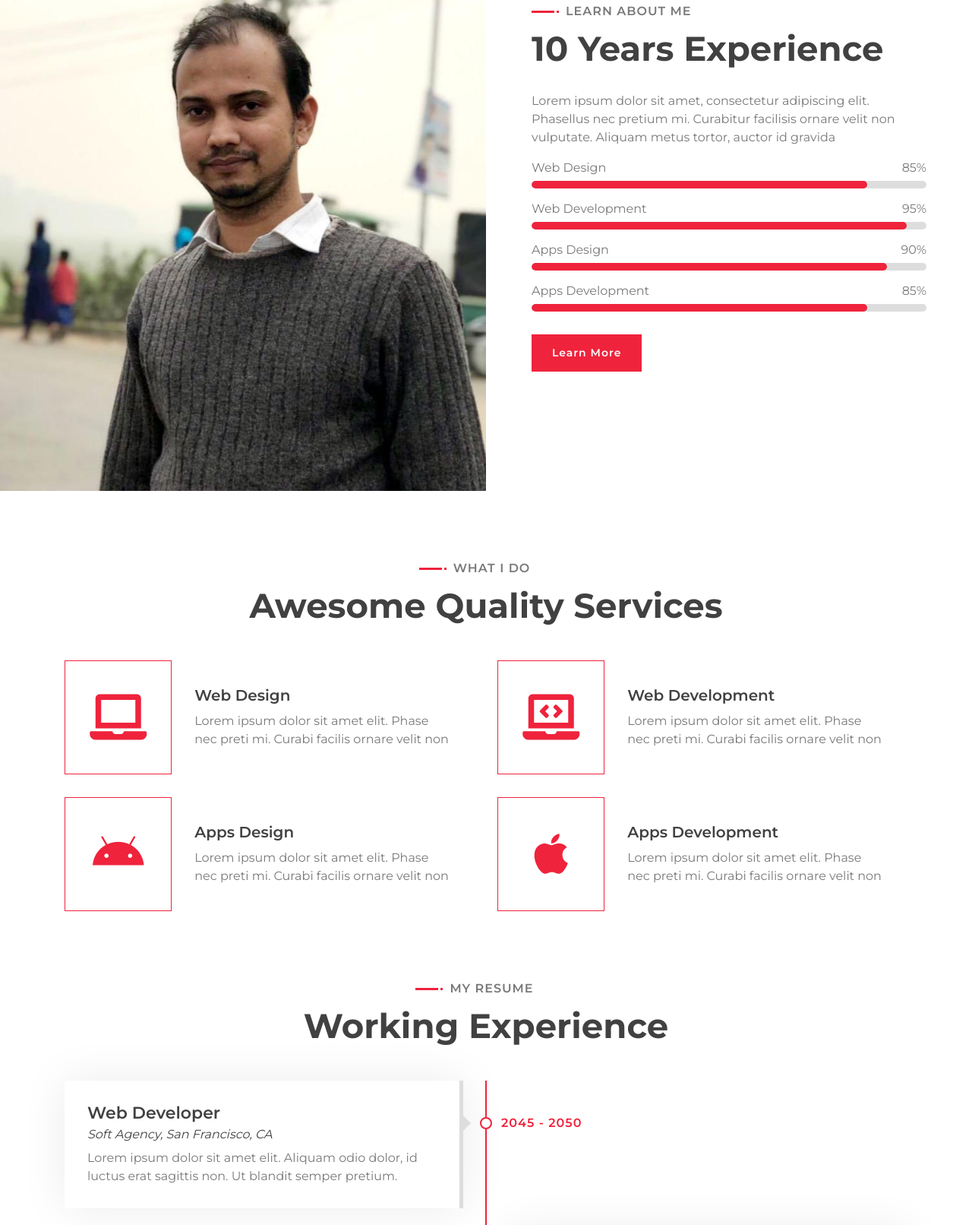
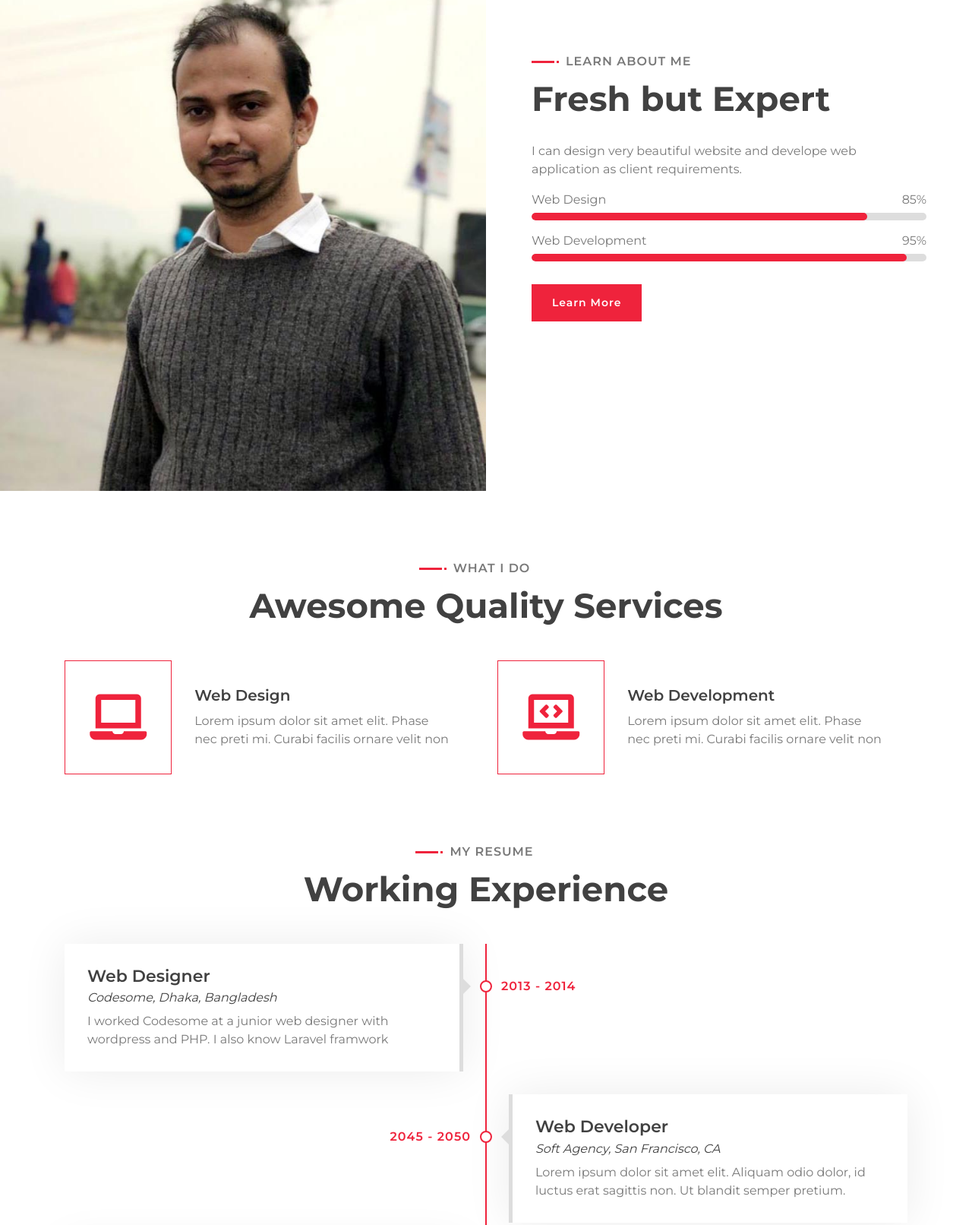
Before and after one commit to mhsharkar2011/monirfolio, a plain HTML site: page index.html in a window 1280 px wide. Shown: the part 550-2162 px from the top of the page at 76% size. Drawn offline with nearby package versions, Linux system fonts and the light colour scheme.

Commit message:
Working Experience
Started Working Experience not completed

```diff
--- a/index.html
+++ b/index.html
@@ -62,7 +62,7 @@
                                 <p>I'm</p>
                                 <h1>Monir Hossain</h1>
                                 <h2></h2>
-                                <div class="typed-text">Web Designer, Web Developer, Front End Developer & Back End Developer</div>
+                                <div class="typed-text">Web Designer, Web Developer, Back End Developer</div>
                             </div>
                             <div class="hero-btn">
                                 <a class="btn" href="">Hire Me</a>
@@ -94,11 +94,11 @@
                         <div class="about-content">
                             <div class="section-header text-left">
                                 <p>Learn About Me</p>
-                                <h2>10 Years Experience</h2>
+                                <h2>Fresh but Expert</h2>
                             </div>
                             <div class="about-text">
                                 <p>
-                                    Lorem ipsum dolor sit amet, consectetur adipiscing elit. Phasellus nec pretium mi. Curabitur facilisis ornare velit non vulputate. Aliquam metus tortor, auctor id gravida
+                                    I can design very beautiful website and develope web application as client requirements.
                                 </p>
                             </div>
                             <div class="skills">
@@ -113,18 +113,6 @@
                                 </div>
                                 <div class="progress">
                                     <div class="progress-bar" role="progressbar" aria-valuenow="95" aria-valuemin="0" aria-valuemax="100"></div>
-                                </div>
-                                <div class="skill-name">
-                                    <p>Apps Design</p><p>90%</p>
-                                </div>
-                                <div class="progress">
-                                    <div class="progress-bar" role="progressbar" aria-valuenow="90" aria-valuemin="0" aria-valuemax="100"></div>
-                                </div>
-                                <div class="skill-name">
-                                    <p>Apps Development</p><p>85%</p>
-                                </div>
-                                <div class="progress">
-                                    <div class="progress-bar" role="progressbar" aria-valuenow="85" aria-valuemin="0" aria-valuemax="100"></div>
                                 </div>
                             </div>
                             <a class="btn" href="">Learn More</a>
@@ -170,32 +158,6 @@
                             </div>
                         </div>
                     </div>
-                    <div class="col-lg-6 wow fadeInUp" data-wow-delay="0.4s">
-                        <div class="service-item">
-                            <div class="service-icon">
-                                <i class="fab fa-android"></i>
-                            </div>
-                            <div class="service-text">
-                                <h3>Apps Design</h3>
-                                <p>
-                                    Lorem ipsum dolor sit amet elit. Phase nec preti mi. Curabi facilis ornare velit non
-                                </p>
-                            </div>
-                        </div>
-                    </div>
-                    <div class="col-lg-6 wow fadeInUp" data-wow-delay="0.6s">
-                        <div class="service-item">
-                            <div class="service-icon">
-                                <i class="fab fa-apple"></i>
-                            </div>
-                            <div class="service-text">
-                                <h3>Apps Development</h3>
-                                <p>
-                                    Lorem ipsum dolor sit amet elit. Phase nec preti mi. Curabi facilis ornare velit non
-                                </p>
-                            </div>
-                        </div>
-                    </div>
                 </div>
             </div>
         </div>
@@ -212,11 +174,11 @@
                 <div class="timeline">
                     <div class="timeline-item left wow slideInLeft" data-wow-delay="0.1s">
                         <div class="timeline-text">
-                            <div class="timeline-date">2045 - 2050</div>
-                            <h2>Web Developer</h2>
-                            <h4>Soft Agency, San Francisco, CA</h4>
+                            <div class="timeline-date">2013 - 2014</div>
+                            <h2>Web Designer</h2>
+                            <h4>Codesome, Dhaka, Bangladesh</h4>
                             <p>
-                                Lorem ipsum dolor sit amet elit. Aliquam odio dolor, id luctus erat sagittis non. Ut blandit semper pretium.
+                                I worked Codesome at a junior web designer with wordpress and PHP. I also know Laravel framwork
                             </p>
                         </div>
                     </div>
```
